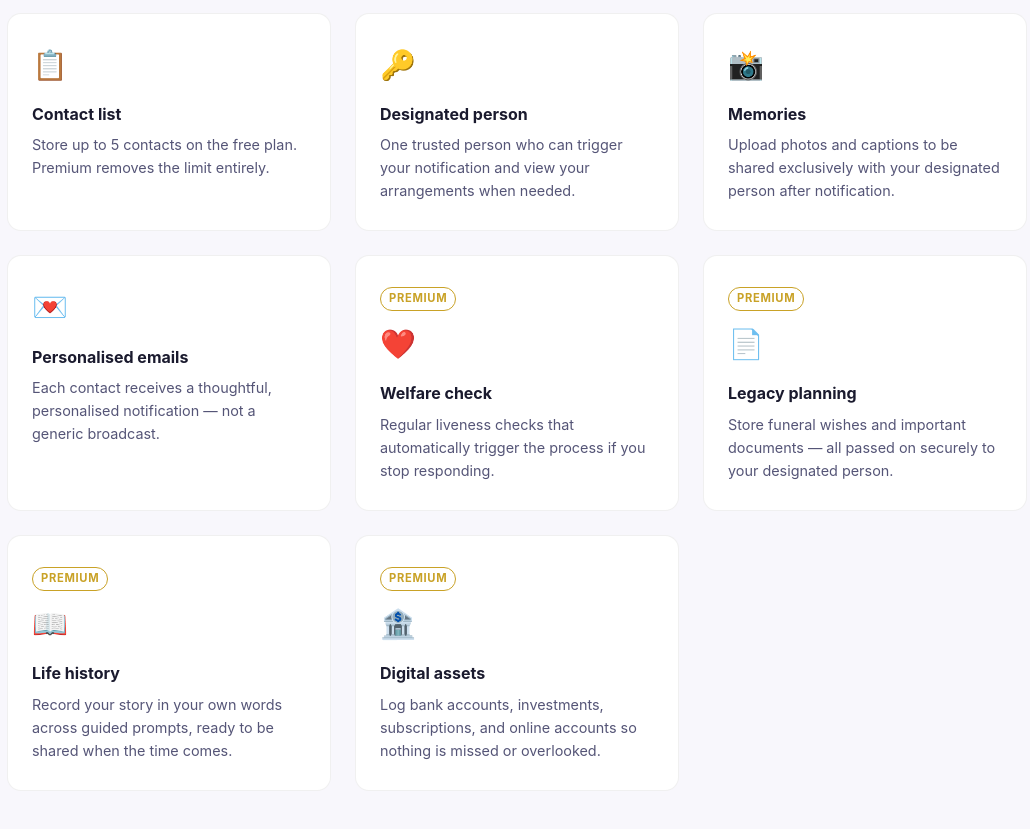
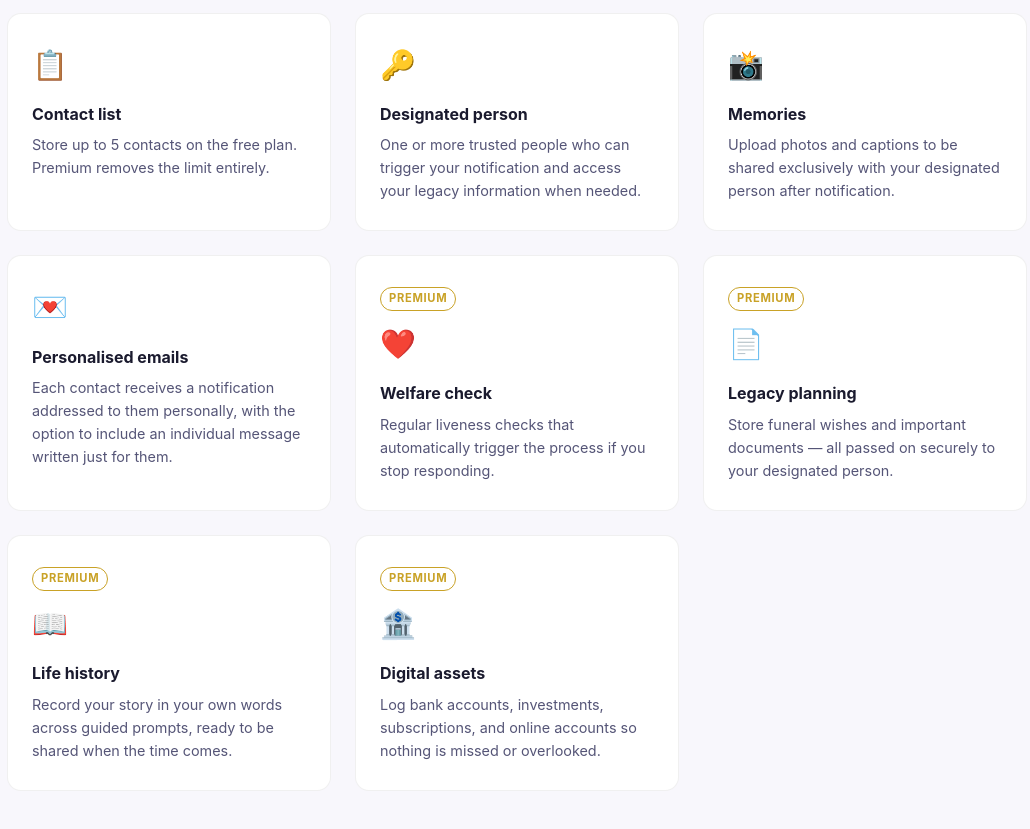
Before and after one commit to rosshferguson/lastpost-app, a plain HTML site: page index.html in a window 1280 px wide. Shown: the part 1980-2809 px from the top of the page, without its empty margins (123-1153 px from the left). Drawn offline with Linux system fonts and the light colour scheme.

Commit message:
Update index.html

```diff
--- a/index.html
+++ b/index.html
@@ -248,7 +248,7 @@
       <div class="feature-card">
         <div class="feature-icon">🔑</div>
         <h3>Designated person</h3>
-        <p>One trusted person who can trigger your notification and view your arrangements when needed.</p>
+        <p>One or more trusted people who can trigger your notification and access your legacy information when needed.</p>
       </div>
       <div class="feature-card">
         <div class="feature-icon">📸</div>
@@ -258,7 +258,7 @@
       <div class="feature-card">
         <div class="feature-icon">💌</div>
         <h3>Personalised emails</h3>
-        <p>Each contact receives a thoughtful, personalised notification — not a generic broadcast.</p>
+        <p>Each contact receives a notification addressed to them personally, with the option to include an individual message written just for them.</p>
       </div>
       <div class="feature-card">
         <div class="premium-badge">Premium</div>
```
